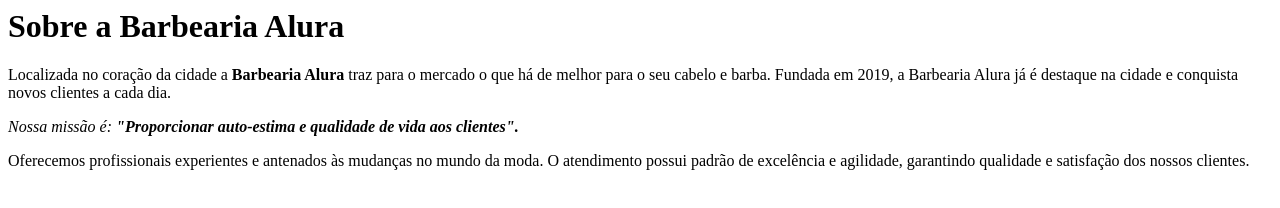
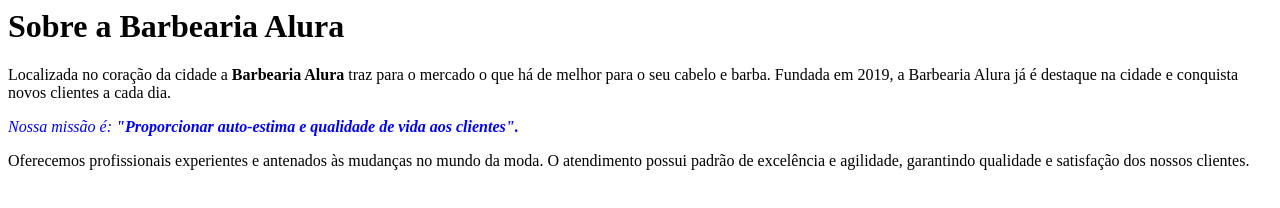
Before and after one commit to DallaVal/2front23, a plain HTML site: page index.html in a window 1280 px wide. Drawn offline with Linux system fonts and the light colour scheme.

Commit message:
Update index.html

```diff
--- a/index.html
+++ b/index.html
@@ -5,7 +5,14 @@
 </p>
 
 <p>
-	<em>Nossa missão é: <strong>"Proporcionar auto-estima e qualidade de vida aos clientes".</strong></em>
+	<em>
+		<font color="blue">
+				Nossa missão é:
+			<strong>
+				"Proporcionar auto-estima e qualidade de vida aos clientes".
+			</strong>
+		</font>
+	</em>
 </p>
 
 <p>
```
